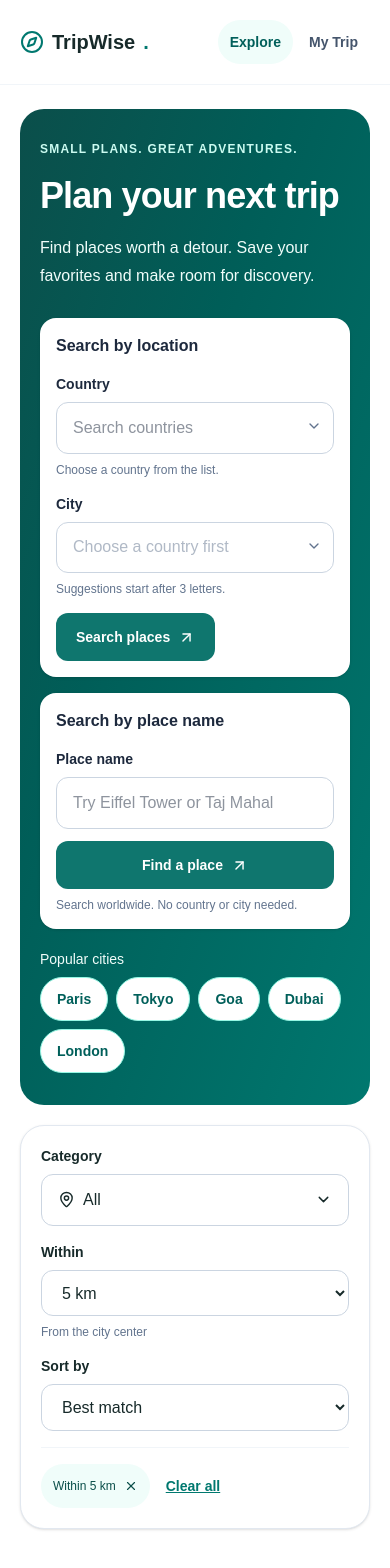
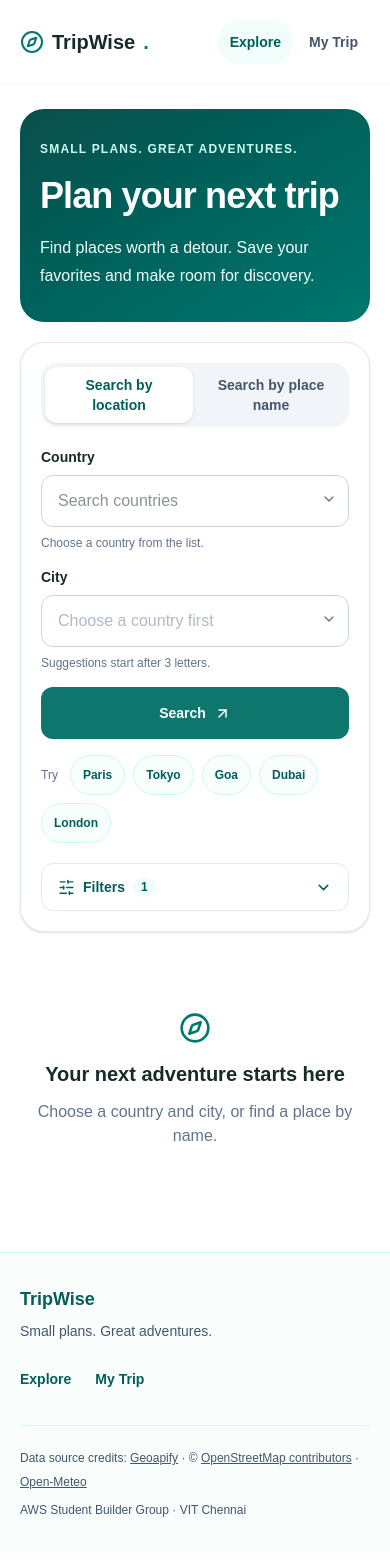
Before and after one commit to Kedhar155/TripWise, a Next.js app: page / in a window 390 px wide. Shown: the top 1568 px of the page. Built offline with nearby package versions, Linux system fonts and the light colour scheme.

Commit message:
Organize Explore search tabs and responsive filter panel

```diff
--- a/src/components/category-filter.tsx
+++ b/src/components/category-filter.tsx
@@ -22,8 +22,8 @@ export function CategoryFilter({ selected, onChange }: { selected: Category[]; o
     if (event.key === "Escape") { setOpen(false); trigger.current?.focus(); }
   }} onBlur={event => { if (!event.currentTarget.contains(event.relatedTarget)) setOpen(false); }}>
     <span id="category-label" className="mb-2 block text-sm font-semibold">Category</span>
-    <button ref={trigger} type="button" className="field flex w-full items-center gap-2 text-left" aria-labelledby="category-label category-selection" aria-expanded={open} aria-controls="category-options" onClick={() => setOpen(value => !value)}>
-      <Icon size={17} aria-hidden="true"/><span id="category-selection" className="flex-1">{label}</span><ChevronDown size={17} aria-hidden="true"/>
+    <button ref={trigger} type="button" className="field flex h-13 w-full items-center gap-2 text-left" title={label} aria-labelledby="category-label category-selection" aria-expanded={open} aria-controls="category-options" onClick={() => setOpen(value => !value)}>
+      <Icon size={17} className="shrink-0" aria-hidden="true"/><span id="category-selection" className="min-w-0 flex-1 truncate">{label}</span><ChevronDown size={17} className="shrink-0" aria-hidden="true"/>
     </button>
     {open && <fieldset id="category-options" className="absolute inset-x-0 top-full z-20 mt-2 max-h-96 overflow-y-auto rounded-2xl border border-slate-200 bg-white p-2 shadow-lg">
       <legend className="sr-only">Choose categories</legend>
--- a/src/components/explore.tsx
+++ b/src/components/explore.tsx
@@ -1,7 +1,7 @@
 "use client";
-import { useEffect, useState } from "react";
+import { useEffect, useRef, useState } from "react";
 import Link from "next/link";
-import { ArrowUpRight, MapPin, Compass, X } from "lucide-react";
+import { ArrowUpRight, MapPin, Compass, SlidersHorizontal, ChevronDown, X } from "lucide-react";
 import type { Place } from "@/lib/types";
 import { categories, type Category } from "@/lib/categories";
 import { availableSorts, defaultWithin, groupPlaces, sortPlaces, sortOptions, withinOptions, type PlaceSort } from "@/lib/place-sorting";
@@ -18,6 +18,9 @@ const popularCities = [{ city: "Paris", country: "fr" }, { city: "Tokyo", countr
 type Results = { places: Place[]; city?: { name: string }; query?: string };
 type Search = { kind: "location"; value: LocationSearchValue } | { kind: "name"; name: string };
 export function Explore() {
+  const [mode, setMode] = useState<"location" | "name">("location");
+  const [filtersOpen, setFiltersOpen] = useState(false);
+  const filterTrigger = useRef<HTMLButtonElement>(null);
   const [nameDraft, setNameDraft] = useState("");
   const [nameError, setNameError] = useState("");
   const [search, setSearch] = useState<Search | null>(null);
@@ -37,6 +40,13 @@ export function Explore() {
   const activeSort = options.some(option => option.value === sort) ? sort : "relevance";
   const places = sortPlaces(currentResults?.places ?? [], activeSort);
   const activeFilters = selected.length > 0 || (locationMode && within !== null) || activeSort !== "relevance";
+  const filterCount = selected.length + (mode === "location" && within !== null ? 1 : 0) + (activeSort !== "relevance" ? 1 : 0);
+  function switchMode(next: "location" | "name") {
+    if (next === mode) return;
+    setMode(next); setFiltersOpen(false);
+    // Clear only the displayed search state; mounted forms keep their drafts.
+    setSearch(null); setResults(null); setLoading(false); setError(""); setNameError("");
+  }
   useEffect(() => {
     if (!search) return;
     const controller = new AbortController();
@@ -74,43 +84,56 @@ export function Explore() {
       <p className="text-xs font-semibold uppercase tracking-widest text-teal-100">Small plans. Great adventures.</p>
       <h1 id="explore-heading" className="mt-4 max-w-3xl text-4xl font-semibold leading-tight tracking-tight sm:text-6xl">Plan your next trip</h1>
       <p className="mt-4 max-w-xl text-base leading-7 text-teal-50 sm:text-lg">Find places worth a detour. Save your favorites and make room for discovery.</p>
-      <LocationSearch key={preset ? `${preset.country}:${preset.city}` : "custom"} preset={preset} onSearch={searchLocation}/>
-      <form onSubmit={e => { e.preventDefault(); searchName(); }} className="mt-4 rounded-2xl bg-white p-4 text-slate-800 shadow-sm sm:p-5">
-        <h2 className="mb-4 text-base font-semibold">Search by place name</h2>
+    </section>
+    <section aria-label="Search tools" className="mt-5 rounded-3xl border border-slate-200 bg-white p-5 shadow-sm sm:p-6">
+      <div role="tablist" aria-label="Search type" className="mb-5 grid grid-cols-2 gap-1 rounded-2xl bg-slate-100 p-1 sm:inline-flex" onKeyDown={event => {
+        if (!["ArrowLeft", "ArrowRight", "Home", "End"].includes(event.key)) return;
+        event.preventDefault();
+        const next = event.key === "Home" ? "location" : event.key === "End" ? "name" : mode === "location" ? "name" : "location";
+        switchMode(next); document.getElementById(`search-tab-${next}`)?.focus();
+      }}>
+        {([{ value: "location", label: "Search by location" }, { value: "name", label: "Search by place name" }] as const).map(tab => <button key={tab.value} id={`search-tab-${tab.value}`} role="tab" type="button" aria-selected={mode === tab.value} aria-controls={`search-panel-${tab.value}`} tabIndex={mode === tab.value ? 0 : -1} onClick={() => switchMode(tab.value)} className={`min-h-12 rounded-xl px-3 py-2 text-sm font-semibold transition-colors sm:px-5 ${mode === tab.value ? "bg-white text-teal-800 shadow-sm" : "text-slate-600 hover:text-teal-800"}`}>{tab.label}</button>)}
+      </div>
+      <div id="search-panel-location" role="tabpanel" aria-labelledby="search-tab-location" hidden={mode !== "location"}>
+        <LocationSearch key={preset ? `${preset.country}:${preset.city}` : "custom"} preset={preset} onSearch={searchLocation}/>
+        <div className="mt-4 flex flex-wrap items-center gap-2" role="group" aria-label="Popular cities">
+          <span className="mr-1 text-xs text-slate-500">Try</span>
+          {popularCities.map(value => <button key={value.city} type="button" onClick={() => { setPreset(value); searchLocation(value); }} className="min-h-10 rounded-full border border-teal-100 bg-teal-50/50 px-3 py-2 text-xs font-semibold text-teal-800 transition-colors hover:bg-teal-50">{value.city}</button>)}
+        </div>
+      </div>
+      <div id="search-panel-name" role="tabpanel" aria-labelledby="search-tab-name" hidden={mode !== "name"}>
+      <form onSubmit={e => { e.preventDefault(); searchName(); }}>
         <label htmlFor="place-name" className="mb-2 block text-sm font-semibold">Place name</label>
         <div className="flex flex-col gap-3 sm:flex-row">
-          <input id="place-name" aria-describedby={nameError ? "place-name-error" : undefined} aria-invalid={!!nameError} maxLength={120} value={nameDraft} onChange={e => { setNameDraft(e.target.value); setNameError(""); }} placeholder="Try Eiffel Tower or Taj Mahal" className="field flex-1"/>
-          <button className="button" type="submit">Find a place <ArrowUpRight size={17} aria-hidden="true"/></button>
+          <input id="place-name" aria-describedby={nameError ? "place-name-error" : undefined} aria-invalid={!!nameError} maxLength={120} value={nameDraft} onChange={e => { setNameDraft(e.target.value); setNameError(""); }} placeholder="Try Eiffel Tower or Taj Mahal" className="field h-13 w-full flex-1"/>
+          <button className="button min-h-13" type="submit">Search <ArrowUpRight size={17} aria-hidden="true"/></button>
         </div>
         <p className="mt-2 text-xs text-slate-500">Search worldwide. No country or city needed.</p>
         {nameError && <p id="place-name-error" role="alert" className="mt-3 text-sm text-red-700">{nameError}</p>}
       </form>
-      <div className="mt-5 flex flex-wrap items-center gap-2" role="group" aria-label="Popular cities">
-        <span className="mr-1 w-full text-sm font-medium text-teal-50 sm:w-auto">Popular cities</span>
-        {popularCities.map(value => <button key={value.city} type="button" onClick={() => { setPreset(value); searchLocation(value); }} className="min-h-11 rounded-full border border-teal-200 bg-white px-4 py-2 text-sm font-semibold text-teal-800 transition-colors hover:bg-teal-50 focus-visible:outline-white">{value.city}</button>)}
+      </div>
+      <button ref={filterTrigger} type="button" aria-expanded={filtersOpen} aria-controls="explore-filters" onClick={() => setFiltersOpen(value => !value)} className="mt-5 flex min-h-12 w-full items-center gap-2 rounded-xl border border-slate-200 px-4 py-3 text-sm font-semibold text-teal-800 md:hidden"><SlidersHorizontal size={17} aria-hidden="true"/>Filters{filterCount > 0 && <span className="rounded-full bg-teal-50 px-2 py-0.5 text-xs">{filterCount}</span>}<ChevronDown size={17} className={`ml-auto transition-transform ${filtersOpen ? "rotate-180" : ""}`} aria-hidden="true"/></button>
+      <div id="explore-filters" className={`${filtersOpen ? "grid" : "hidden"} mt-5 gap-4 border-t border-slate-100 pt-5 md:grid ${mode === "location" ? "md:grid-cols-3" : "md:grid-cols-2"}`}>
+        <CategoryFilter selected={selected} onChange={value => { if (value.join(",") === selected.join(",")) return; if (search) begin(); setSelected(value); }}/>
+        {mode === "location" && <div><label htmlFor="within" className="mb-2 block text-sm font-semibold">Within</label><select id="within" className="field h-13 w-full" value={within ?? "all"} onChange={event => { if (search) begin(); setWithin(event.target.value === "all" ? null : Number(event.target.value)); }}><option value="all">Any distance</option>{withinOptions.map(value => <option key={value} value={value}>{value} km</option>)}</select><p className="mt-2 text-xs text-slate-500">From the city center</p></div>}
+        <div><label htmlFor="sort" className="mb-2 block text-sm font-semibold">Sort by</label><select id="sort" className="field h-13 w-full" value={activeSort} onChange={event => setSort(event.target.value as PlaceSort)}>{options.map(option => <option key={option.value} value={option.value}>{option.label}</option>)}</select></div>
+        <div className="md:hidden"><button type="button" className="button w-full" onClick={() => { setFiltersOpen(false); filterTrigger.current?.focus(); }}>Done</button></div>
       </div>
     </section>
-    <div className="mt-5 rounded-3xl border border-slate-200 bg-white p-5 shadow-sm sm:p-6">
-      <div className={`grid gap-4 ${locationMode ? "sm:grid-cols-3" : "sm:grid-cols-2"}`}>
-        <CategoryFilter selected={selected} onChange={value => { if (value.join(",") === selected.join(",")) return; if (search) begin(); setSelected(value); }}/>
-        {locationMode && <div><label htmlFor="within" className="mb-2 block text-sm font-semibold">Within</label><select id="within" className="field w-full" value={within ?? "all"} onChange={event => { if (search) begin(); setWithin(event.target.value === "all" ? null : Number(event.target.value)); }}><option value="all">Any distance</option>{withinOptions.map(value => <option key={value} value={value}>{value} km</option>)}</select><p className="mt-2 text-xs text-slate-500">From the city center</p></div>}
-        <div><label htmlFor="sort" className="mb-2 block text-sm font-semibold">Sort by</label><select id="sort" className="field w-full" value={activeSort} onChange={event => setSort(event.target.value as PlaceSort)}>{options.map(option => <option key={option.value} value={option.value}>{option.label}</option>)}</select></div>
-      </div>
-      {activeFilters && <div role="group" aria-label="Active filters" className="mt-4 flex flex-wrap items-center gap-2 border-t border-slate-100 pt-4">
+    <section aria-label="Search results" aria-busy={loading} className="mt-8">
+      {currentResults && !loading && !error && <div className="mb-4"><p className="eyebrow">Explore your way</p><h2 className="mt-2 break-words text-2xl font-semibold">{currentResults.city?.name ?? `Places matching “${currentResults.query}”`}</h2>
+        <p role="status" className="mt-2 text-sm text-slate-500">{places.length} {places.length === 1 ? "result" : "results"} · {currentResults.city ? `Up to 100 results · ${within === null ? "Distances" : `Within ${within} km`} from city center` : "Up to 20 worldwide matches"}</p>
+      </div>}
+      {activeFilters && search && <div role="group" aria-label="Active filters" className="mb-6 flex flex-wrap items-center gap-2">
         {selected.map(key => { const Icon = categories[key].icon; return <button type="button" key={key} aria-label={`Remove ${categories[key].label} filter`} className="inline-flex min-h-11 max-w-full items-center gap-2 rounded-full bg-teal-50 px-3 py-2 text-xs font-medium text-teal-900" onClick={() => { if (search) begin(); setSelected(value => value.filter(item => item !== key)); }}><Icon size={14} className="shrink-0" aria-hidden="true"/>{categories[key].label}<X size={14} className="shrink-0" aria-hidden="true"/></button>; })}
         {locationMode && within !== null && <button type="button" aria-label="Remove distance filter" className="inline-flex min-h-11 items-center gap-2 rounded-full bg-teal-50 px-3 py-2 text-xs font-medium text-teal-900" onClick={() => { if (search) begin(); setWithin(null); }}>Within {within} km<X size={14} aria-hidden="true"/></button>}
         {activeSort !== "relevance" && <button type="button" aria-label="Remove sort filter" className="inline-flex min-h-11 items-center gap-2 rounded-full bg-teal-50 px-3 py-2 text-xs font-medium text-teal-900" onClick={() => setSort("relevance")}>{sortOptions.find(option => option.value === activeSort)!.label}<X size={14} aria-hidden="true"/></button>}
         <button type="button" className="min-h-11 px-2 text-sm font-semibold text-teal-700 underline" onClick={clearFilters}>Clear all</button>
       </div>}
-    </div>
-    <section aria-label="Search results" aria-busy={loading} className="mt-8">
       {loading && <PlaceSkeletons />}
       {error && <ErrorFeedback title="Could not search places" detail={error} onRetry={search ? () => { begin(); setAttempt(a => a + 1); } : undefined} />}
       {!search && !error && <div className="py-12 text-center"><Compass className="mx-auto mb-4 text-teal-700" size={32}/><h2 className="text-xl font-semibold">Your next adventure starts here</h2><p className="mt-3 text-slate-500">Choose a country and city, or find a place by name.</p></div>}
       {currentResults && !loading && !error && <>
-        <div className="mb-6"><p className="eyebrow">Explore your way</p><h2 className="mt-2 break-words text-2xl font-semibold">{currentResults.city?.name ?? `Places matching “${currentResults.query}”`}</h2>
-          <p role="status" className="mt-2 text-sm text-slate-500">{places.length} {places.length === 1 ? "result" : "results"} · {currentResults.city ? `Up to 100 results · ${within === null ? "Distances" : `Within ${within} km`} from city center` : "Up to 20 worldwide matches"}</p>
-        </div>
         {!places.length ? <Feedback>{currentResults.city ? "No places found with these filters. Try a larger distance, another category, or Clear all." : "No places found, try a different name"}</Feedback> : activeSort === "category" ? <div className="space-y-8">{groupPlaces(places).map(group => <section key={group.category} aria-label={`${categories[group.category as Category].label} results`}><h3 className="mb-4 text-xl font-semibold">{categories[group.category as Category].label} <span className="text-sm font-normal text-slate-500">({group.places.length})</span></h3>{cards(group.places)}</section>)}</div> : cards(places)}
       </>}
     </section>
--- a/src/components/location-search.tsx
+++ b/src/components/location-search.tsx
@@ -35,18 +35,17 @@ export function LocationSearch({ onSearch, preset }: { onSearch: (value: Locatio
     if (!country) { setFormError("Choose a country from the list first."); return; }
     if (!city || city.country !== country) { setFormError("Type at least 3 letters and choose a city suggestion."); return; }
     setFormError(""); onSearch({ city: city.label, country, ...(city.id ? { cityId: city.id } : {}) });
-  }} className="mt-7 rounded-2xl bg-white p-4 text-slate-800 shadow-sm sm:p-5">
-    <h2 className="mb-4 text-base font-semibold">Search by location</h2>
-    <div className="grid items-start gap-4 sm:grid-cols-2">
+  }} className="space-y-4">
+    <div className="grid items-start gap-4 md:grid-cols-[minmax(0,1fr)_minmax(0,1fr)_auto]">
       <SearchCombobox id="country" label="Country" value={countryText} placeholder="Search countries" options={countries.filter(item => item.name.toLowerCase().includes(countryText.trim().toLowerCase())).map(item => ({ id: item.code, label: item.name }))}
         note="Choose a country from the list." empty="No countries found. Try another spelling."
         onChange={text => { setCountryText(text); setCountry(""); resetCity(); }} onPick={code => { setCountry(code); setCountryText(countries.find(item => item.code === code)!.name); resetCity(); }}/>
       <SearchCombobox id="city" label="City" value={cityText} placeholder={country ? "Type at least 3 letters" : "Choose a country first"} disabled={!country} options={suggestions.map(item => ({ id: item.id, label: item.label }))} loading={loading} error={error}
         note={city ? "City selected. Ready to search." : "Suggestions start after 3 letters."} empty={city ? "Edit the city name to choose another city." : cityText.trim().length < 3 ? "Type at least 3 letters to see cities." : "No cities found. Try a different name."}
         onChange={text => { setCityText(text); setCity(null); setSuggestions([]); setError(""); setFormError(""); setLoading(!!cityQuery(country, text)); }} onPick={id => { const found = suggestions.find(item => item.id === id)!; setCity(found); setCityText(found.label); setSuggestions([]); setLoading(false); setError(""); setFormError(""); }}/>
+      <button className="button min-h-13 w-full md:mt-7 md:w-auto" type="submit">Search <ArrowUpRight size={17} aria-hidden="true"/></button>
     </div>
     {error && <button type="button" className="mt-2 text-sm font-semibold text-teal-700 underline" onClick={() => { setError(""); setLoading(true); setAttempt(value => value + 1); }}>Retry city suggestions</button>}
     {formError && <p role="alert" className="mt-3 text-sm text-red-700">{formError}</p>}
-    <button className="button mt-4" type="submit">Search places <ArrowUpRight size={17} aria-hidden="true"/></button>
   </form>;
 }
--- a/src/components/search-combobox.tsx
+++ b/src/components/search-combobox.tsx
@@ -20,7 +20,7 @@ export function SearchCombobox({ id, label, value, placeholder, options, disable
   return <div className="relative min-w-0" onBlur={event => { if (!event.currentTarget.contains(event.relatedTarget)) setOpen(false); }}>
     <label htmlFor={id} className="mb-2 block text-sm font-semibold">{label}</label>
     <div className="relative">
-      <input id={id} role="combobox" aria-autocomplete="list" aria-expanded={open && !disabled} aria-controls={`${id}-options`} aria-activedescendant={open && active >= 0 && options[active] ? `${id}-option-${active}` : undefined} aria-describedby={`${id}-note`} autoComplete="off" maxLength={120} disabled={disabled} value={value} placeholder={placeholder} className="field w-full pr-9 disabled:cursor-not-allowed disabled:bg-slate-100 disabled:text-slate-500"
+      <input id={id} role="combobox" aria-autocomplete="list" aria-expanded={open && !disabled} aria-controls={`${id}-options`} aria-activedescendant={open && active >= 0 && options[active] ? `${id}-option-${active}` : undefined} aria-describedby={`${id}-note`} autoComplete="off" maxLength={120} disabled={disabled} value={value} placeholder={placeholder} className="field h-13 w-full pr-9 disabled:cursor-not-allowed disabled:bg-slate-100 disabled:text-slate-500"
         onFocus={() => setOpen(true)} onChange={event => { onChange(event.target.value); setOpen(true); setActive(-1); }}
         onKeyDown={event => {
           if (event.key === "Escape") { setOpen(false); setActive(-1); }
```
Also changed, not shown: 6 other files (tests, documents, lock files or other folders).
